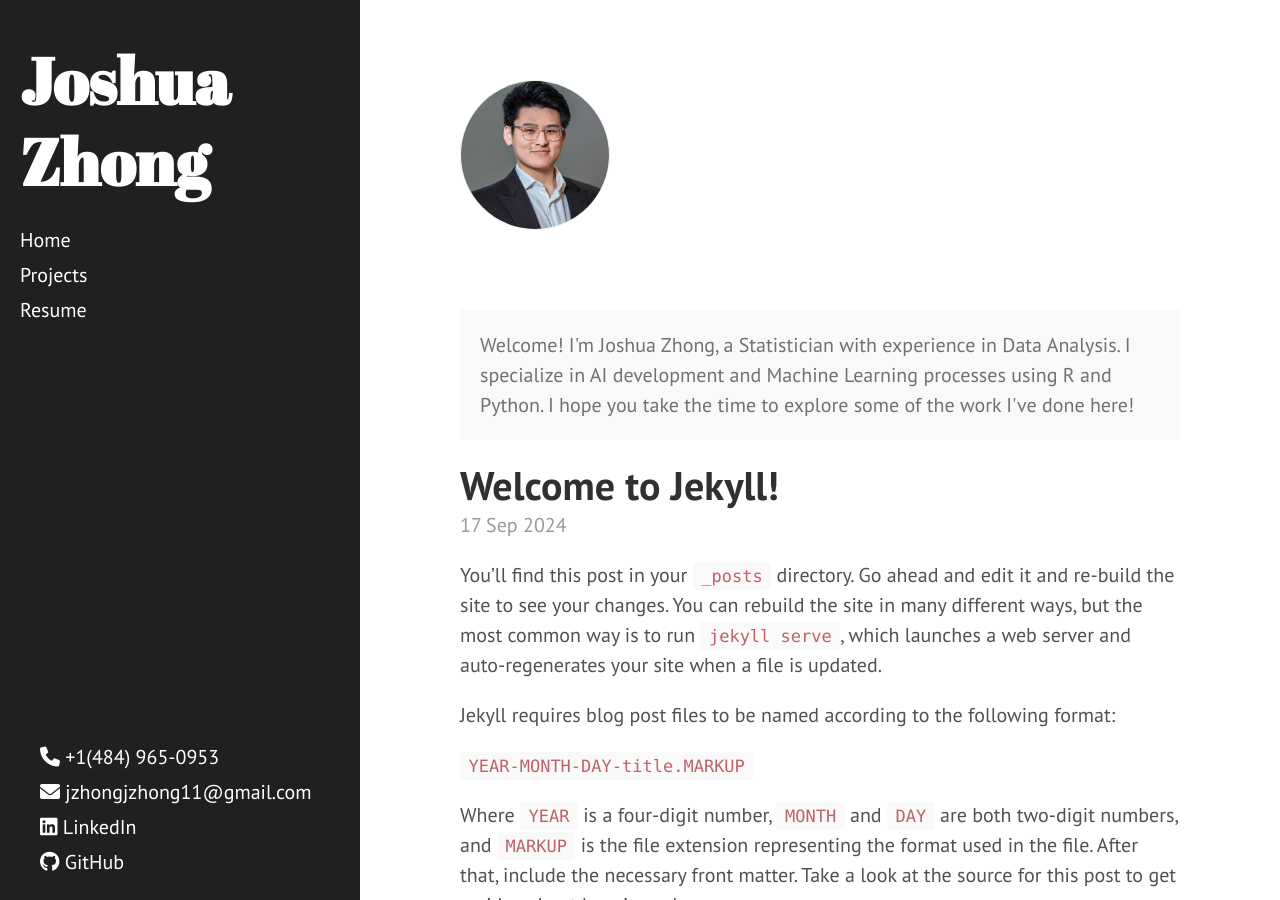
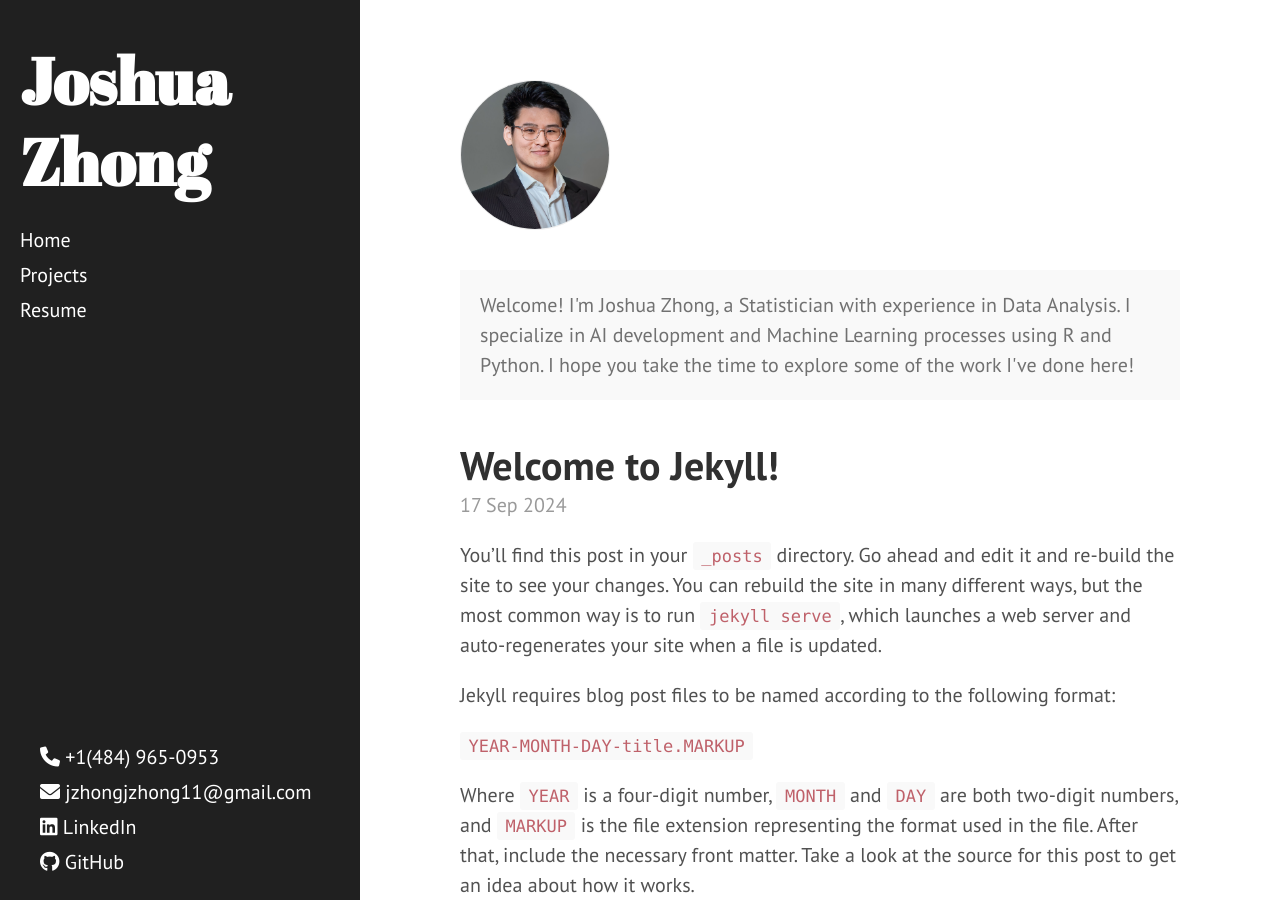
Before and after one commit to JZhong01/JZhong01.github.io, a Jekyll site: the page built from index.html, in a window 1280 px wide and 900 px high. Built offline with Jekyll 4.4.1, drawn with Linux system fonts in a browser that asks for light colours; the list of posts is cut into pages by our own code.

Commit message:
edit homepage

```diff
--- a/index.html
+++ b/index.html
@@ -8,15 +8,11 @@
 
 
 
-<div class="page">
-
-
+<div class="page" style="margin-bottom: 2em;">
   <img src="{{ site.baseurl }}/public/Professional_Headshot.JPG" alt="Professional Headshot" class="user-img">
-
-
 </div>
 
-<p class="message">
+<p class="message" style="margin-bottom: 2em;">
   Welcome! I'm Joshua Zhong, a Statistician with experience in Data Analysis. I specialize in AI development and Machine Learning processes using R and Python. I hope you take the time to explore some of the work I've done here!
 </p>
 
```
